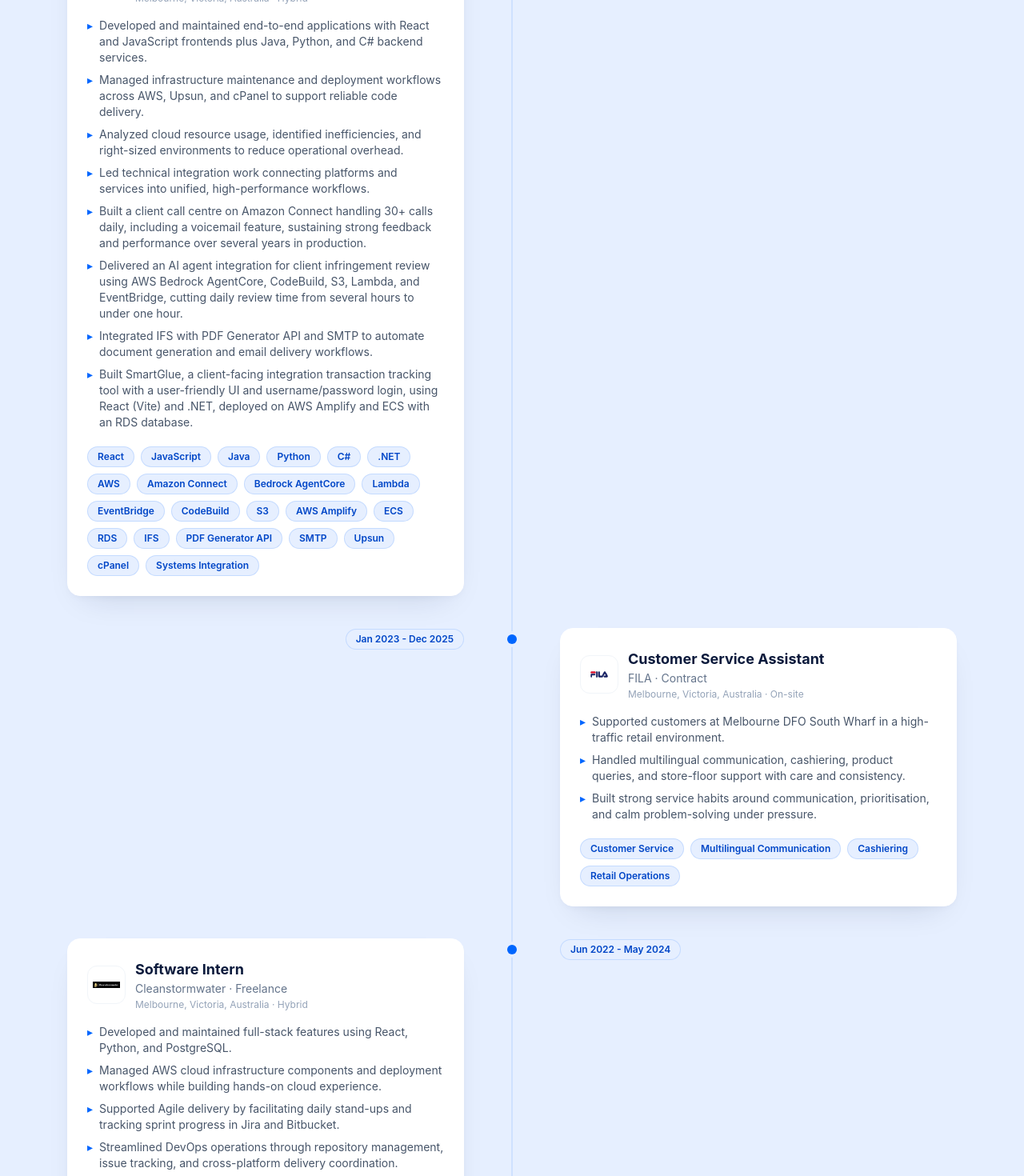
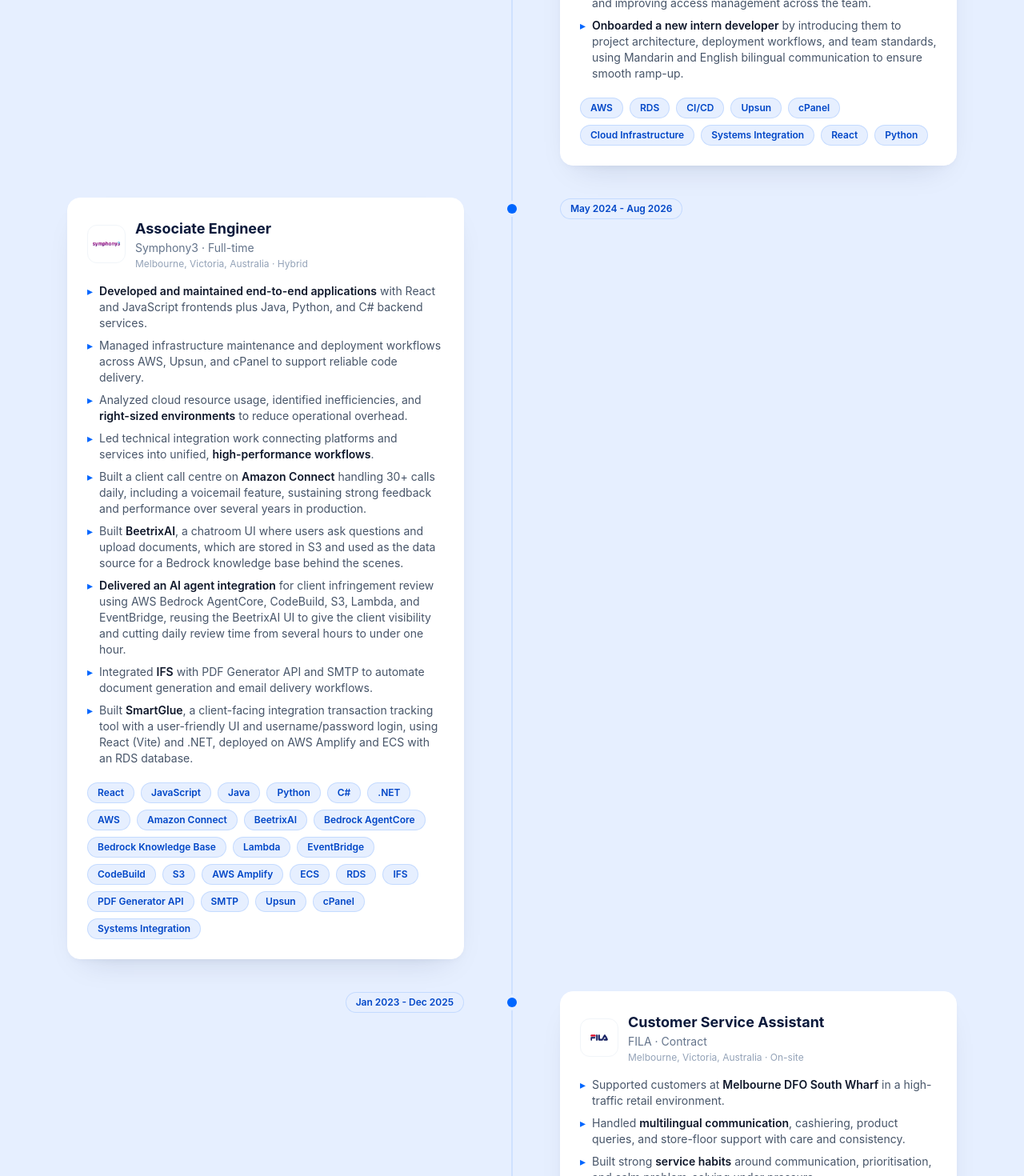
Before and after one commit to warranttsai/portfolio-software-engineer, a React (Vite) app: page / in a window 1280 px wide. Shown: the part 1960-3430 px from the top of the page at 80% size. Built offline with nearby package versions, Linux system fonts and the light colour scheme.

Commit message:
feat: highlight terms in career experience

```diff
--- a/src/components/sections/experience-section.tsx
+++ b/src/components/sections/experience-section.tsx
@@ -99,10 +99,10 @@
                                                 </div>
                                             </div>
                                             <ul className="mt-4 space-y-2 text-sm text-slate-600">
-                                                {item.bullets.map((bullet) => (
-                                                    <li key={bullet} className="flex gap-2">
+                                                {item.bullets.map((bullet, bulletIndex) => (
+                                                    <li key={`${item.company}-${bulletIndex}`} className="flex gap-2">
                                                         <span className="text-ocean">▸</span>
-                                                        <span>{bullet}</span>
+                                                        <span dangerouslySetInnerHTML={{ __html: bullet }} />
                                                     </li>
                                                 ))}
                                             </ul>
--- a/src/content/portfolio.ts
+++ b/src/content/portfolio.ts
@@ -115,12 +115,16 @@
     mark: "S3",
     logo: symphony3Logo,
     bullets: [
-      "Transitioned from Associate Engineer into a dedicated DevOps role, focused on infrastructure, deployment pipelines, and cloud operations.",
-      "Managed infrastructure maintenance and deployment workflows across AWS, Upsun, and cPanel to support reliable code delivery.",
-      "Analyzed cloud resource usage, identified inefficiencies, and right-sized environments to reduce operational overhead.",
-      "Led technical integration work connecting platforms and services into unified, high-performance workflows.",
+      'Transitioned from Associate Engineer into a dedicated <span class="font-semibold text-slate-900">DevOps</span> role, focused on infrastructure, deployment pipelines, and cloud operations.',
+      'Managed infrastructure maintenance and deployment workflows across AWS, Upsun, and cPanel to support reliable code delivery.',
+      'Analyzed cloud resource usage, identified inefficiencies, and <span class="font-semibold text-slate-900">right-sized environments</span> to reduce operational overhead.',
+      'Led technical integration work connecting platforms and services into unified, high-performance workflows.',
+      '<span class="font-semibold text-slate-900">Migrated an RDS database from unencrypted to encrypted</span> by coordinating with the developer, client contact, and project manager to align on consent, timeline, and impact, then performed the manual AWS reconfiguration myself.',
+      'Supported the <span class="font-semibold text-slate-900">AWS Foundations Technical Review (FTR)</span> audit for AWS Marketplace readiness, collaborating closely with a colleague to gather evidence, address findings, and deliver the required documentation and infrastructure compliance tasks.',
+      'Migrated the AWS Partner Portal login to <span class="font-semibold text-slate-900">AWS Access Portal (IAM Identity Center)</span>, streamlining centralized authentication and improving access management across the team.',
+      '<span class="font-semibold text-slate-900">Onboarded a new intern developer</span> by introducing them to project architecture, deployment workflows, and team standards, using Mandarin and English bilingual communication to ensure smooth ramp-up.',
     ],
-    skills: ["AWS", "CI/CD", "Upsun", "cPanel", "Cloud Infrastructure", "Systems Integration", "React", "Python"],
+    skills: ["AWS", "RDS", "CI/CD", "Upsun", "cPanel", "Cloud Infrastructure", "Systems Integration", "React", "Python"],
   },
   {
     period: "May 2024 - Aug 2026",
@@ -132,16 +136,17 @@
     mark: "S3",
     logo: symphony3Logo,
     bullets: [
-      "Developed and maintained end-to-end applications with React and JavaScript frontends plus Java, Python, and C# backend services.",
-      "Managed infrastructure maintenance and deployment workflows across AWS, Upsun, and cPanel to support reliable code delivery.",
-      "Analyzed cloud resource usage, identified inefficiencies, and right-sized environments to reduce operational overhead.",
-      "Led technical integration work connecting platforms and services into unified, high-performance workflows.",
-      "Built a client call centre on Amazon Connect handling 30+ calls daily, including a voicemail feature, sustaining strong feedback and performance over several years in production.",
-      "Delivered an AI agent integration for client infringement review using AWS Bedrock AgentCore, CodeBuild, S3, Lambda, and EventBridge, cutting daily review time from several hours to under one hour.",
-      "Integrated IFS with PDF Generator API and SMTP to automate document generation and email delivery workflows.",
-      "Built SmartGlue, a client-facing integration transaction tracking tool with a user-friendly UI and username/password login, using React (Vite) and .NET, deployed on AWS Amplify and ECS with an RDS database.",
+      '<span class="font-semibold text-slate-900">Developed and maintained end-to-end applications</span> with React and JavaScript frontends plus Java, Python, and C# backend services.',
+      'Managed infrastructure maintenance and deployment workflows across AWS, Upsun, and cPanel to support reliable code delivery.',
+      'Analyzed cloud resource usage, identified inefficiencies, and <span class="font-semibold text-slate-900">right-sized environments</span> to reduce operational overhead.',
+      'Led technical integration work connecting platforms and services into unified, <span class="font-semibold text-slate-900">high-performance workflows</span>.',
+      'Built a client call centre on <span class="font-semibold text-slate-900">Amazon Connect</span> handling 30+ calls daily, including a voicemail feature, sustaining strong feedback and performance over several years in production.',
+      'Built <span class="font-semibold text-slate-900">BeetrixAI</span>, a chatroom UI where users ask questions and upload documents, which are stored in S3 and used as the data source for a Bedrock knowledge base behind the scenes.',
+      '<span class="font-semibold text-slate-900">Delivered an AI agent integration</span> for client infringement review using AWS Bedrock AgentCore, CodeBuild, S3, Lambda, and EventBridge, reusing the BeetrixAI UI to give the client visibility and cutting daily review time from several hours to under one hour.',
+      'Integrated <span class="font-semibold text-slate-900">IFS</span> with PDF Generator API and SMTP to automate document generation and email delivery workflows.',
+      'Built <span class="font-semibold text-slate-900">SmartGlue</span>, a client-facing integration transaction tracking tool with a user-friendly UI and username/password login, using React (Vite) and .NET, deployed on AWS Amplify and ECS with an RDS database.',
     ],
-    skills: ["React", "JavaScript", "Java", "Python", "C#", ".NET", "AWS", "Amazon Connect", "Bedrock AgentCore", "Lambda", "EventBridge", "CodeBuild", "S3", "AWS Amplify", "ECS", "RDS", "IFS", "PDF Generator API", "SMTP", "Upsun", "cPanel", "Systems Integration"],
+    skills: ["React", "JavaScript", "Java", "Python", "C#", ".NET", "AWS", "Amazon Connect", "BeetrixAI", "Bedrock AgentCore", "Bedrock Knowledge Base", "Lambda", "EventBridge", "CodeBuild", "S3", "AWS Amplify", "ECS", "RDS", "IFS", "PDF Generator API", "SMTP", "Upsun", "cPanel", "Systems Integration"],
   },
   {
     period: "Jan 2023 - Dec 2025",
@@ -153,9 +158,9 @@
     mark: "FI",
     logo: filaLogo,
     bullets: [
-      "Supported customers at Melbourne DFO South Wharf in a high-traffic retail environment.",
-      "Handled multilingual communication, cashiering, product queries, and store-floor support with care and consistency.",
-      "Built strong service habits around communication, prioritisation, and calm problem-solving under pressure.",
+      'Supported customers at <span class="font-semibold text-slate-900">Melbourne DFO South Wharf</span> in a high-traffic retail environment.',
+      'Handled <span class="font-semibold text-slate-900">multilingual communication</span>, cashiering, product queries, and store-floor support with care and consistency.',
+      'Built strong <span class="font-semibold text-slate-900">service habits</span> around communication, prioritisation, and calm problem-solving under pressure.',
     ],
     skills: ["Customer Service", "Multilingual Communication", "Cashiering", "Retail Operations"],
   },
@@ -169,10 +174,10 @@
     mark: "CS",
     logo: cleanstormwaterLogo,
     bullets: [
-      "Developed and maintained full-stack features using React, Python, and PostgreSQL.",
-      "Managed AWS cloud infrastructure components and deployment workflows while building hands-on cloud experience.",
-      "Supported Agile delivery by facilitating daily stand-ups and tracking sprint progress in Jira and Bitbucket.",
-      "Streamlined DevOps operations through repository management, issue tracking, and cross-platform delivery coordination.",
+      'Developed and maintained <span class="font-semibold text-slate-900">full-stack features</span> using React, Python, and PostgreSQL.',
+      'Managed AWS cloud infrastructure components and deployment workflows while building hands-on cloud experience.',
+      'Supported <span class="font-semibold text-slate-900">Agile delivery</span> by facilitating daily stand-ups and tracking sprint progress in Jira and Bitbucket.',
+      'Streamlined <span class="font-semibold text-slate-900">DevOps operations</span> through repository management, issue tracking, and cross-platform delivery coordination.',
     ],
     skills: ["React", "Python", "PostgreSQL", "AWS", "Jira", "Bitbucket", "Agile", "HTML5"],
   },
@@ -186,10 +191,10 @@
     mark: "BB",
     logo: blackBallLogo,
     bullets: [
-      "Maintained quality and speed in a fast-paced service environment during peak traffic periods.",
-      "Followed detailed recipes, food safety protocols, and standard operating procedures to keep product quality consistent.",
-      "Monitored stock levels and coordinated replenishment to prevent downtime in shop operations.",
-      "Assisted with basic troubleshooting for POS systems and digital payment terminals.",
+      'Maintained <span class="font-semibold text-slate-900">quality and speed</span> in a fast-paced service environment during peak traffic periods.',
+      'Followed detailed recipes, food safety protocols, and <span class="font-semibold text-slate-900">standard operating procedures</span> to keep product quality consistent.',
+      'Monitored <span class="font-semibold text-slate-900">stock levels</span> and coordinated replenishment to prevent downtime in shop operations.',
+      'Assisted with basic troubleshooting for <span class="font-semibold text-slate-900">POS systems</span> and digital payment terminals.',
     ],
     skills: ["Operations", "SOPs", "Inventory Coordination", "POS Troubleshooting", "Customer Service"],
   },
```
